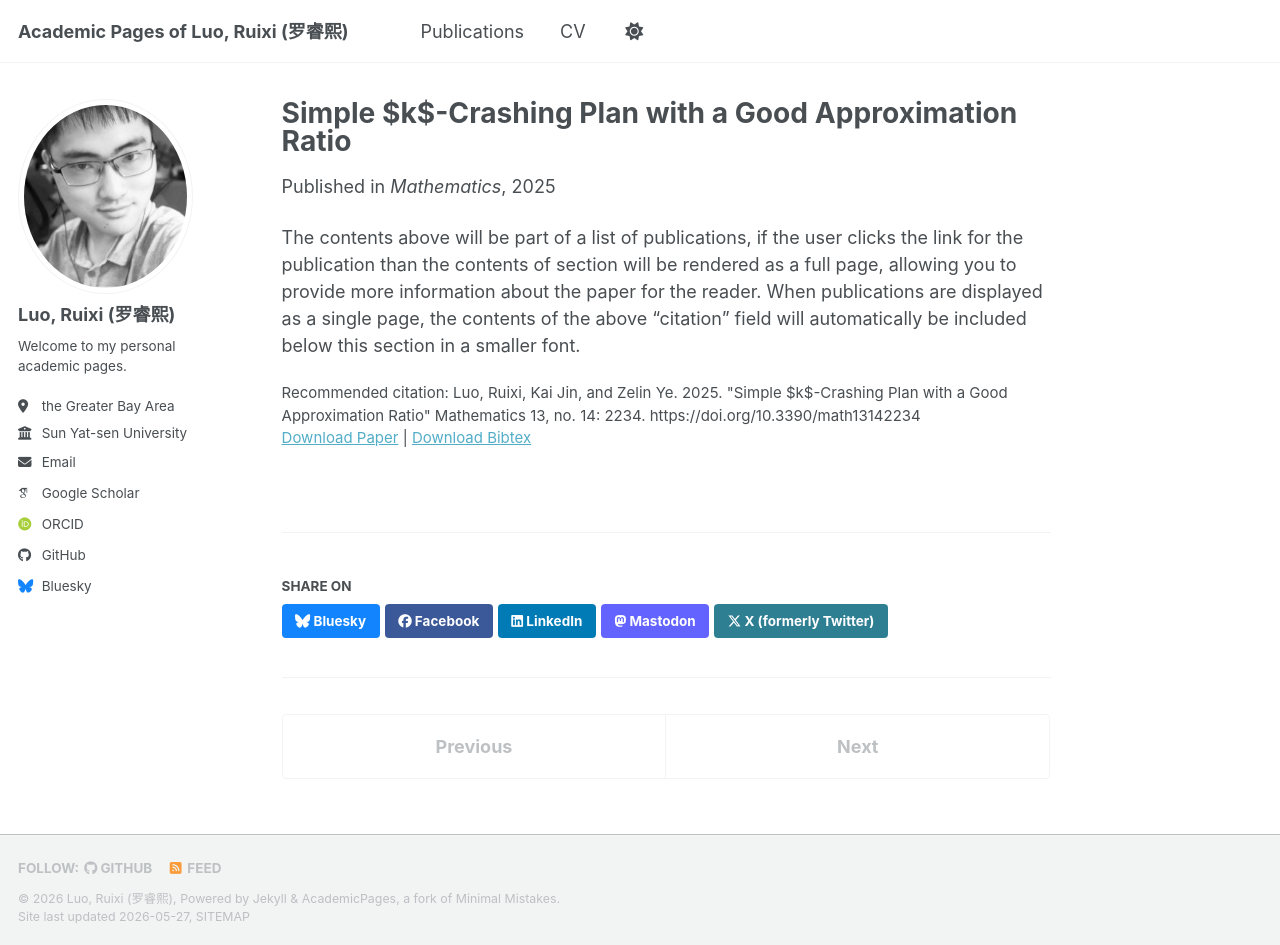
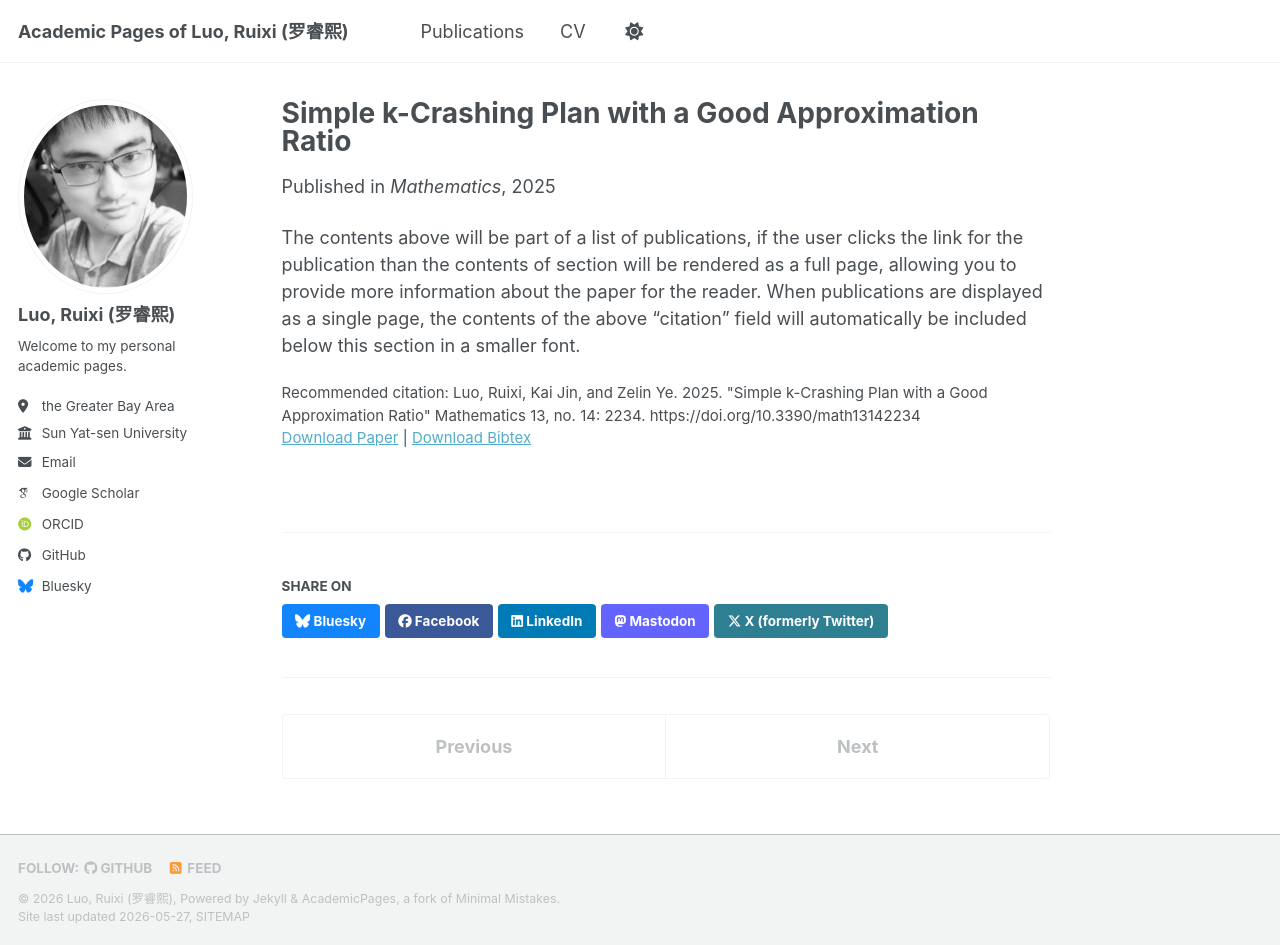
Before and after one commit to Ruixi-Luo/Ruixi-Luo.github.io, a Jekyll site: the page built from _publications/k-crashing.md, in a window 1280 px wide and 945 px high. Built offline with Jekyll 4.4.1, drawn with Linux system fonts in a browser that asks for light colours; some web fonts are replaced; a script bundle is joined from its source files by our own code; library files that are not in the unit come from our copies.

```diff
--- a/_publications/k-crashing.md
+++ b/_publications/k-crashing.md
@@ -1,5 +1,5 @@
 ---
-title: "Simple $k$-Crashing Plan with a Good Approximation Ratio"
+title: "Simple k-Crashing Plan with a Good Approximation Ratio"
 collection: publications
 category: manuscripts
 permalink: /publication/k-crashing
@@ -8,6 +8,6 @@ date: 2025-7-09
 venue: 'Mathematics'
 paperurl: 'https://Ruixi-Luo.github.io/files/k-crashing.pdf'
 bibtexurl: 'https://Ruixi-Luo.github.io/files/k-crashing.bib'
-citation: 'Luo, Ruixi, Kai Jin, and Zelin Ye. 2025. "Simple $k$-Crashing Plan with a Good Approximation Ratio" Mathematics 13, no. 14: 2234. https://doi.org/10.3390/math13142234'
+citation: 'Luo, Ruixi, Kai Jin, and Zelin Ye. 2025. "Simple k-Crashing Plan with a Good Approximation Ratio" Mathematics 13, no. 14: 2234. https://doi.org/10.3390/math13142234'
 ---
 The contents above will be part of a list of publications, if the user clicks the link for the publication than the contents of section will be rendered as a full page, allowing you to provide more information about the paper for the reader. When publications are displayed as a single page, the contents of the above "citation" field will automatically be included below this section in a smaller font.
```
